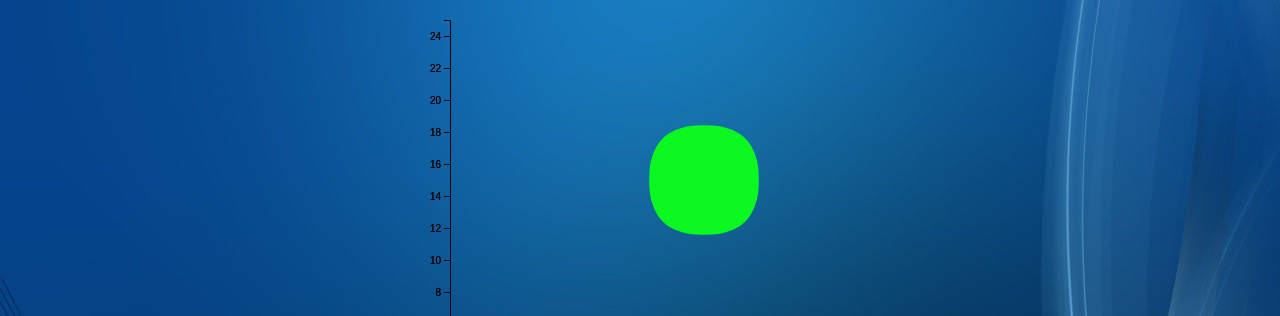
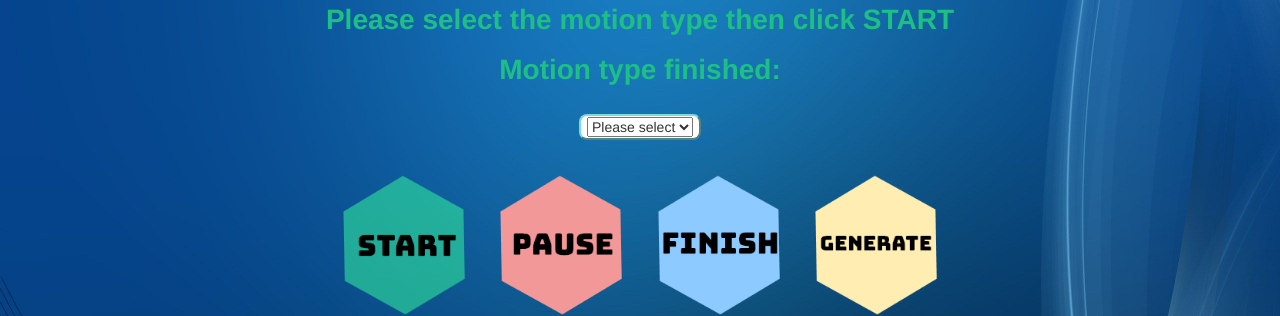
Before and after one commit to JsnDg/SenseMove, a website: page website/index.html in a window 1280 px wide. Shown: the top 316 px of the page. Drawn offline with nearby package versions, Linux system fonts and the light colour scheme; a web font is replaced by a local one.

Commit message:
Remove d3

```diff
--- a/website/index.html
+++ b/website/index.html
@@ -1,10 +1,6 @@
 <html lang="en">
   <head>
     <title>SenseMove</title>
-    <!-- Load d3.js -->
-    <script src="https://d3js.org/d3.v4.js"></script>
-    <!-- specific plugin -->
-    <script src="https://d3js.org/d3-contour.v1.min.js"></script>
     <link href="css/bootstrap.css" rel="stylesheet" />
     <link href="css/bootstrap.min.css" rel="stylesheet" />
     <link href="css/style.css" rel="stylesheet" />
@@ -19,7 +15,6 @@
   <body>
     <img id="background" src="img/Picture2.jpg" />
     <!-- Create a div where the graph will take place -->
-    <center><div id="my_dataviz"></div></center>
     <center>
       <p id="instruction">Please select the motion type then click START</p>
       <p id="Timer"></p>
@@ -50,72 +45,5 @@
     <center><img id="logo" src="img/logo.png" /></center>
   </body>
   <script>
-    // set the dimensions and margins of the graph
-    var margin = { top: 10, right: 30, bottom: 30, left: 40 },
-      width = 460 - margin.left - margin.right,
-      height = 400 - margin.top - margin.bottom;
-
-    // append the svg object to the body of the page
-    var svg = d3
-      .select("#my_dataviz")
-      .append("svg")
-      .attr("width", width + margin.left + margin.right)
-      .attr("height", height + margin.top + margin.bottom)
-      .append("g")
-      .attr("transform", "translate(" + margin.left + "," + margin.top + ")");
-
-    // Prepare a color palette
-    var color = d3
-      .scaleLinear()
-      .domain([0, 1]) // Points per square pixel.
-      .range(["#0bf820", "#af0b0b"]);
-
-    // read data
-    function update_d3() {
-      svg.selectAll("path").remove();
-      // console.log("here");
-      d3.csv("heatmap.csv", function(data) {
-        // Add X axis
-        var x = d3
-          .scaleLinear()
-          .domain([5, 20])
-          .range([margin.left, width - margin.right]);
-        svg
-          .append("g")
-          .attr("transform", "translate(0," + height + ")")
-          .call(d3.axisBottom(x));
-
-        // Add Y axis
-        var y = d3
-          .scaleLinear()
-          .domain([5, 25])
-          .range([height - margin.bottom, margin.top]);
-        svg.append("g").call(d3.axisLeft(y));
-        // compute the density data
-        var densityData = d3
-          .contourDensity()
-          .x(function(d) {
-            return x(d.x);
-          })
-          .y(function(d) {
-            return y(d.y);
-          })
-          .size([width, height])
-          .bandwidth(20)(data);
-
-        // show the shape!
-        svg
-          .insert("g", "g")
-          .selectAll("path")
-          .data(densityData)
-          .enter()
-          .append("path")
-          .attr("d", d3.geoPath())
-          .attr("fill", function(d) {
-            return color(d.value);
-          });
-      });
-    }
-    setInterval(update_d3, 2000);
   </script>
 </html>
```
